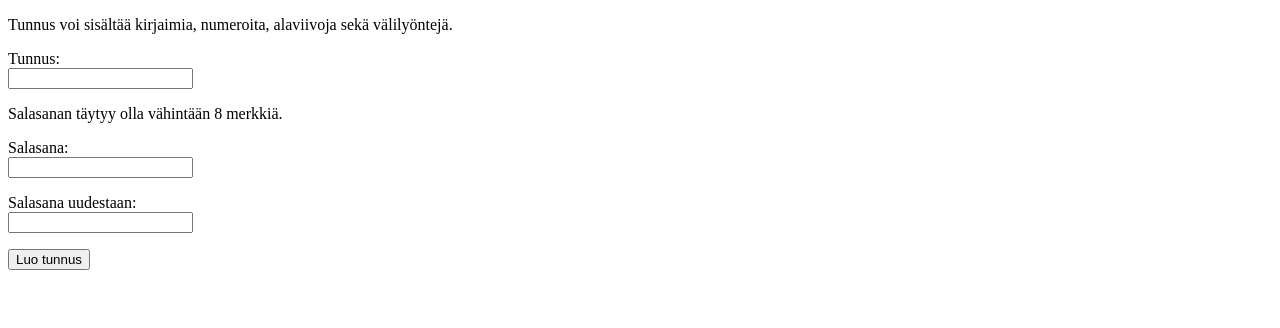
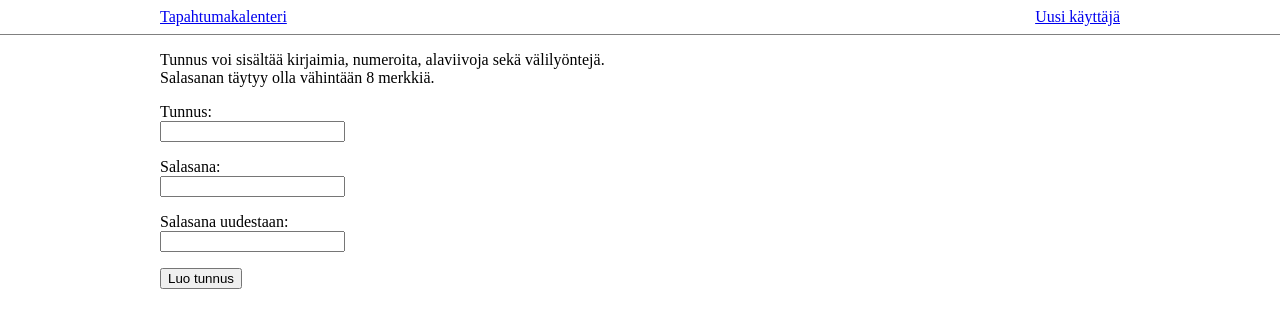
Before and after one commit to hr418/tikawe, a Flask app: page /register in a window 1280 px wide. Shown: the top 328 px of the page. Run offline with Flask 3, Linux system fonts and the light colour scheme.

Commit message:
Improve templates

```diff
--- /dev/null
+++ b/static/main.css
@@ -0,0 +1,45 @@
+body {
+  padding: 0;
+  margin: 0;
+}
+
+.main {
+  display: flex;
+  justify-content: center;
+}
+
+.main__content {
+  max-width: 60rem;
+  flex-grow: 1;
+  margin: 1rem;
+}
+
+.form > * {
+  margin-bottom: 1rem;
+}
+
+.form__requirement {
+  padding: 0;
+  margin: 0;
+}
+
+.nav {
+  border-bottom: 1px solid gray;
+  display: flex;
+  justify-content: center;
+}
+
+.nav__content {
+  display: flex;
+  gap: 2rem;
+  flex-direction: row;
+  justify-content: end;
+  max-width: 60rem;
+  flex-grow: 1;
+  margin-inline: 1rem;
+  margin-block: 0.5rem;
+}
+
+.nav__logo {
+  margin-right: auto;
+}
--- a/templates/register.html
+++ b/templates/register.html
@@ -2,25 +2,44 @@
 <html>
   <head>
     <title>Rekisteröinti</title>
+    <link rel="stylesheet" href="static/main.css" />
   </head>
 
   <body>
-    <form action="/create" method="post">
-      <p>Tunnus voi sisältää kirjaimia, numeroita, alaviivoja sekä välilyöntejä.</p>
-      <p>
-        Tunnus: <br />
-        <input type="text" name="username" />
-      </p>
-      <p>Salasanan täytyy olla vähintään 8 merkkiä.</p>
-      <p>
-        Salasana: <br />
-        <input type="password" name="password1" />
-      </p>
-      <p>
-        Salasana uudestaan: <br />
-        <input type="password" name="password2" />
-      </p>
-      <input type="submit" value="Luo tunnus" />
-    </form>
+    <nav class="nav">
+      <div class="nav__content">
+        <a class="nav__logo" href="/">Tapahtumakalenteri</a>
+        <a href="/register">Uusi käyttäjä</a>
+      </div>
+    </nav>
+    <main class="main">
+      <div class="main__content">
+        <form action="/create" method="post" class="form">
+          <div>
+            <p class="form__requirement">
+              Tunnus voi sisältää kirjaimia, numeroita, alaviivoja sekä välilyöntejä.
+            </p>
+            <p class="form__requirement">Salasanan täytyy olla vähintään 8 merkkiä.</p>
+          </div>
+
+          <div>
+            <label for="username">Tunnus:</label> <br />
+            <input type="text" name="username" id="username" />
+          </div>
+
+          <div>
+            <label for="password1">Salasana:</label> <br />
+            <input type="password" name="password1" id="password1" />
+          </div>
+
+          <div>
+            <label for="password2">Salasana uudestaan:</label> <br />
+            <input type="password" name="password2" id="password2" />
+          </div>
+
+          <input type="submit" value="Luo tunnus" />
+        </form>
+      </div>
+    </main>
   </body>
 </html>
```
Also changed, not shown: templates/index.html (+36 -15 lines), templates/message.html (+24 -3 lines).
